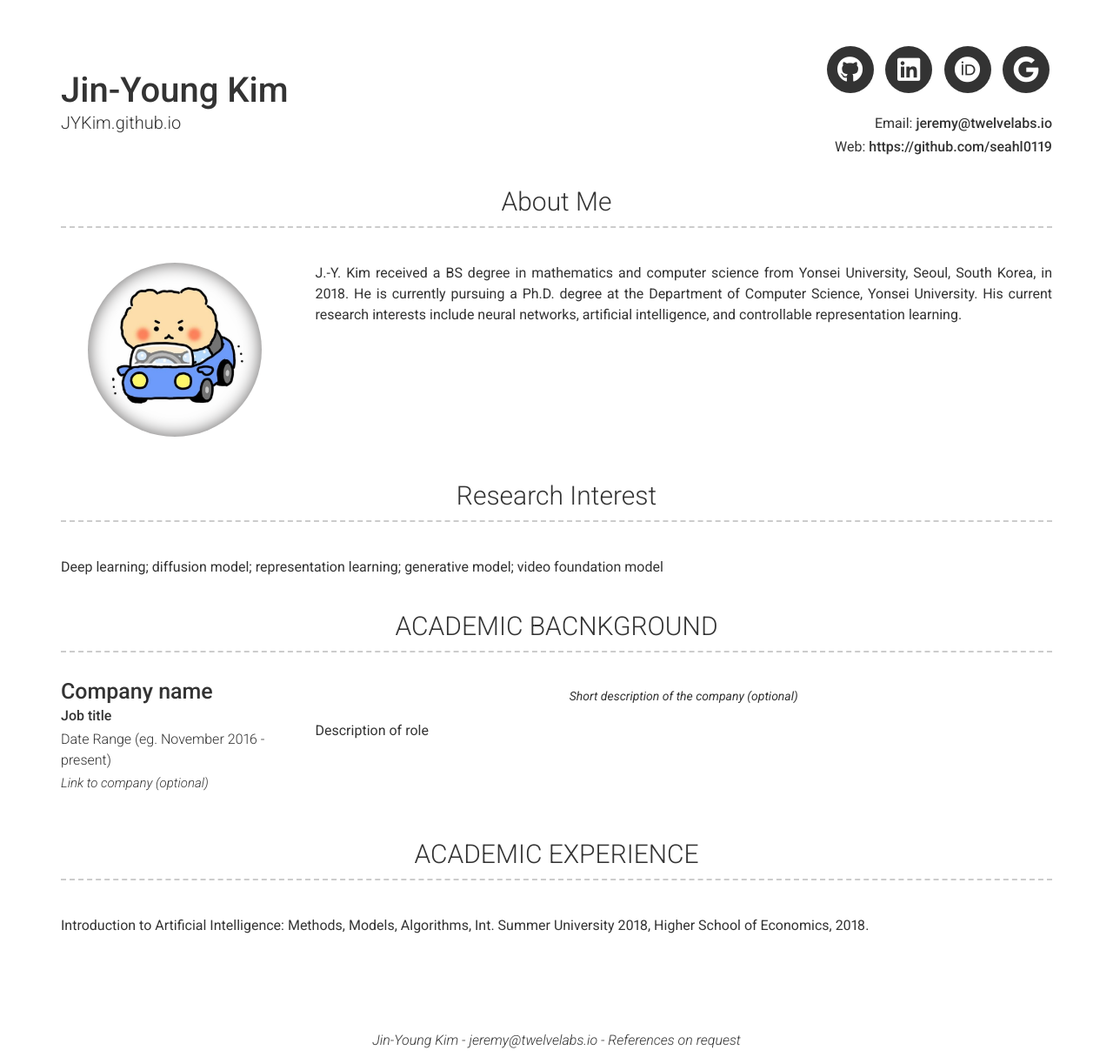
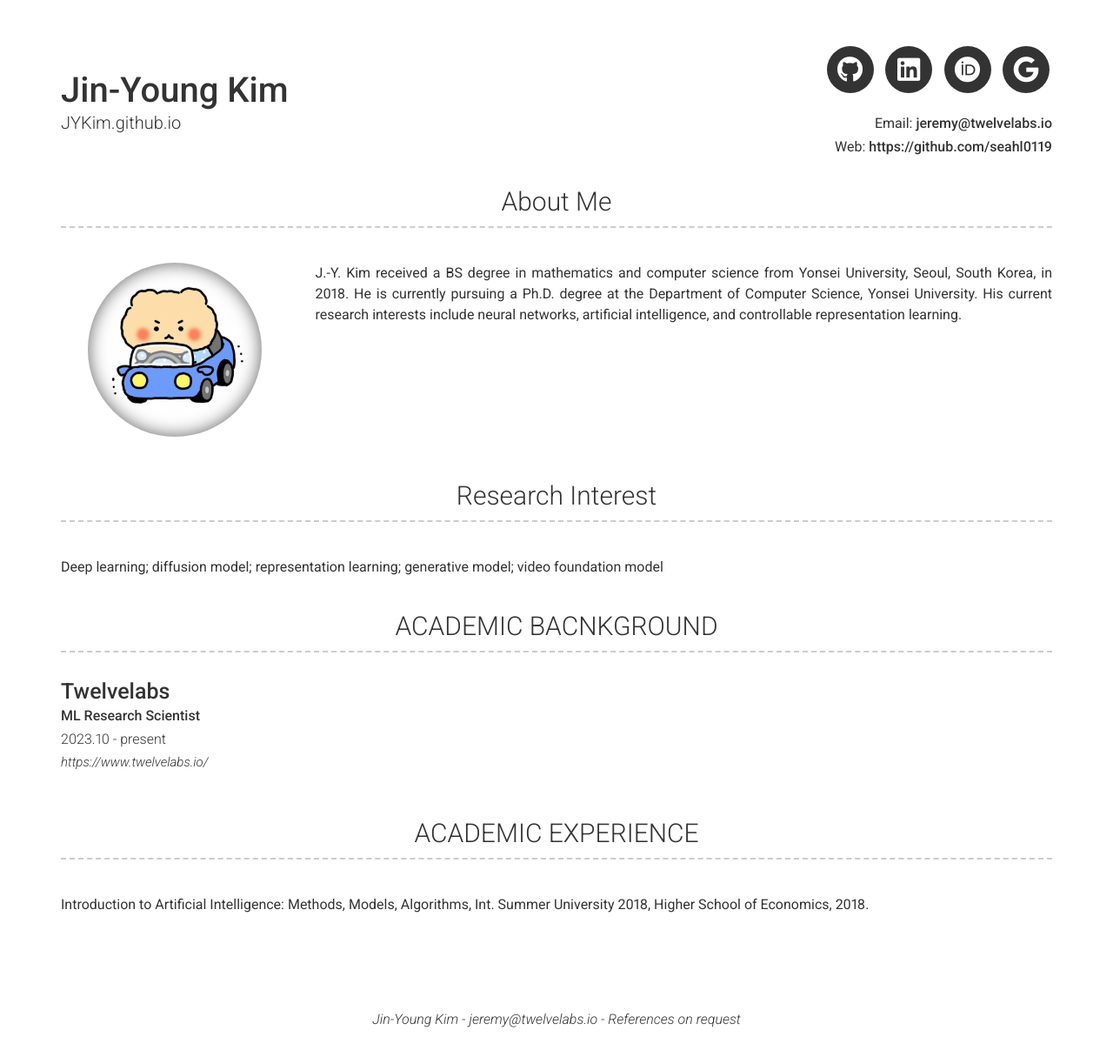
Before and after one commit to seahl0119/JYKim.github.io, a Jekyll site: the page built from index.md, in a window 1280 px wide. Shown: the whole page at 87% size. Built offline with Jekyll 4.4.1, drawn with Linux system fonts in a browser that asks for light colours; nearby versions of some CDN libraries; after the commit the page ends 1191 px from its top, so only the background shows below that.

Commit message:
Update _config.yml

```diff
--- a/_config.yml
+++ b/_config.yml
@@ -75,14 +75,14 @@ content:
     layout: list
     content:
       - layout: left
-        title: Company name
-        sub_title: Job title
-        caption: Date Range (eg. November 2016 - present)
-        link: Link to company (optional)
-        quote: >
-          Short description of the company (optional)
-        description: | # this will include new lines to allow paragraphs
-          Description of role
+        title: Twelvelabs
+        sub_title: ML Research Scientist
+        caption: 2023.10 - present
+        link: https://www.twelvelabs.io/
+        # quote: >
+        #   Short description of the company (optional)
+        # description: | # this will include new lines to allow paragraphs
+        #   Description of role
 
 
 
```
